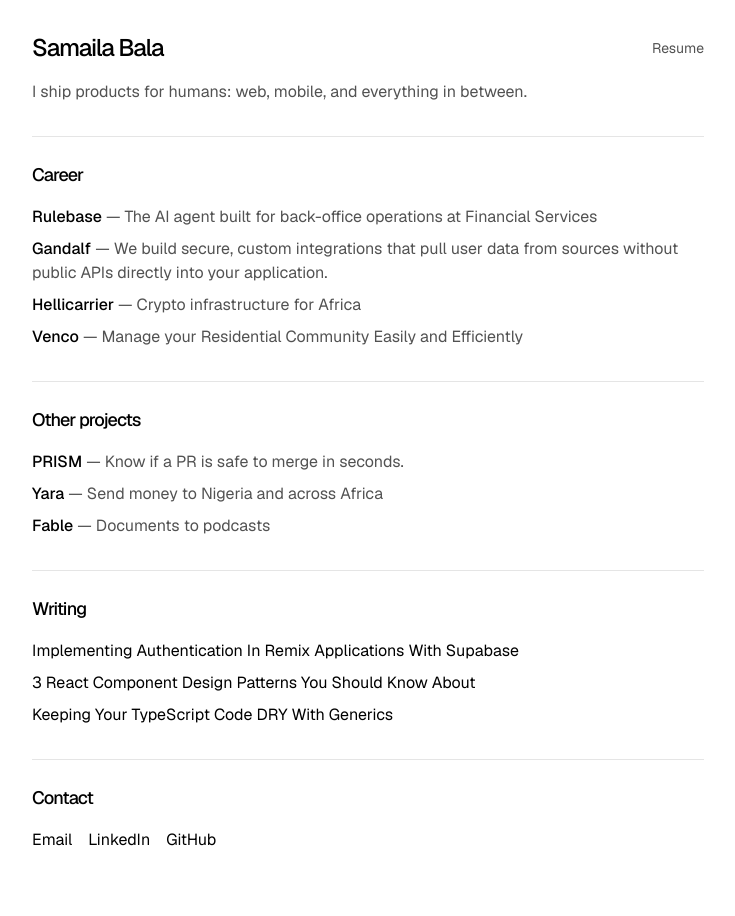
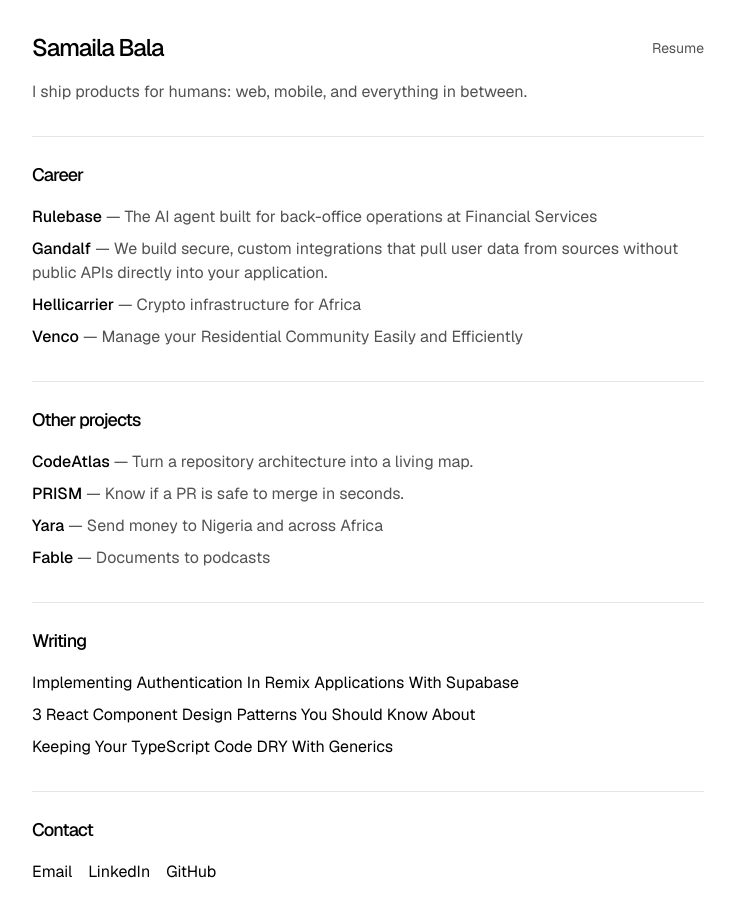
Before and after one commit to sa-ma/portfolio, a Next.js app: page / in a window 1280 px wide. Shown: the top 916 px of the page, without its empty margins (272-1007 px from the left). Built offline with nearby package versions, Linux system fonts and the light colour scheme.

Commit message:
Add CodeAtlas to portfolio

```diff
--- a/app/page.tsx
+++ b/app/page.tsx
@@ -73,6 +73,19 @@
       {/* Other Projects */}
       <h2 className="font-medium text-lg mb-4 tracking-tighter">Other projects</h2>
       <ul className="space-y-2 mb-8">
+        <li>
+          <a
+            href="https://code-atlas-rho.vercel.app/"
+            target="_blank"
+            rel="noopener noreferrer"
+            className="font-medium link-animated"
+          >
+            CodeAtlas
+          </a>
+          <span className="text-neutral-600 dark:text-neutral-400">
+            {' '}— Turn a repository architecture into a living map.
+          </span>
+        </li>
         <li>
           <a
             href="https://pri-ism.vercel.app/"
```
